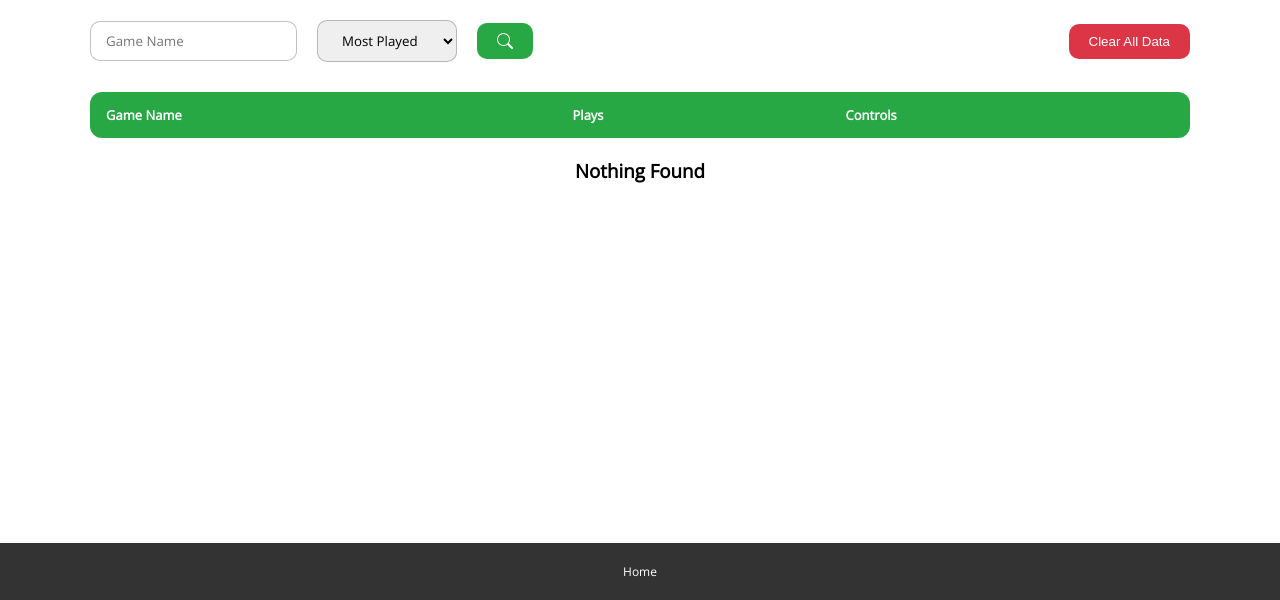
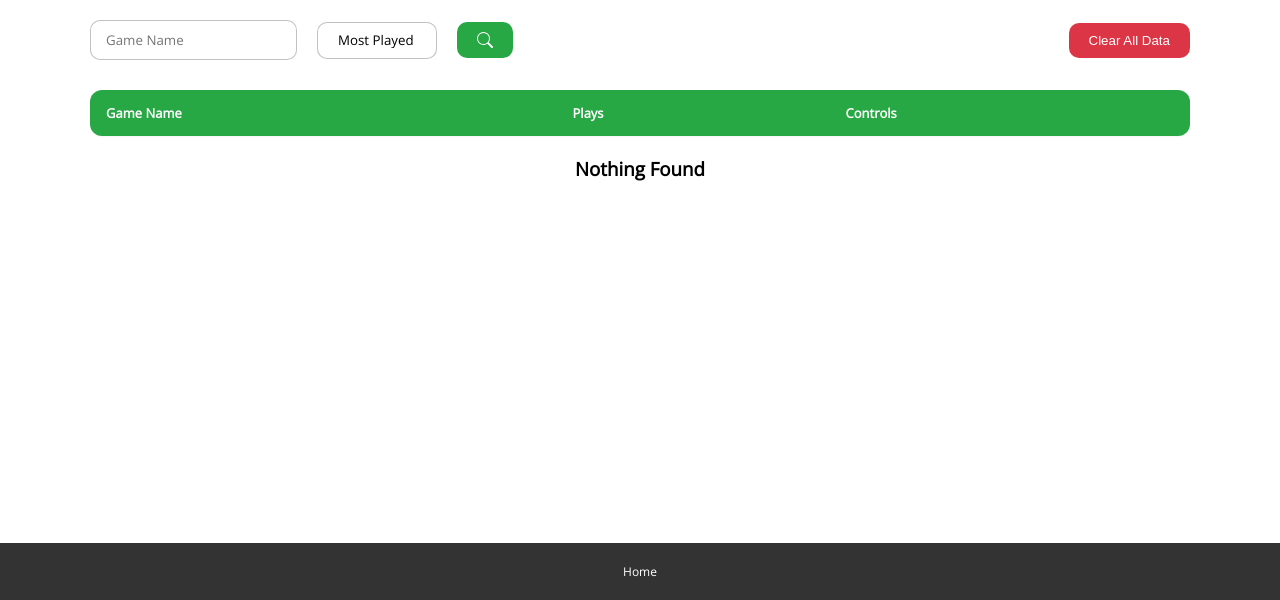
Before and after one commit to Hristo-Neshev/game-records, a website with bundled scripts: page index.html in a window 1280 px wide. Shown: the part 200-800 px from the top of the page. Built offline with nearby package versions, Linux system fonts and the light colour scheme; files whose address does not match are found by name.

Commit message:
ios select input fix

```diff
--- a/less/components/_records.less
+++ b/less/components/_records.less
@@ -55,6 +55,10 @@
         font-family: @font-open-sans--regular;
         border: 1px solid rgba(@color-text-primary, 0.3);
         border-radius: 10px;
+        background-color: @color-white;
+        -webkit-appearance: none;
+        -moz-appearance: none;
+        appearance: none;
     }
 
     &__filters-submit-btn {
```
Also changed, not shown: styles/main.css.
